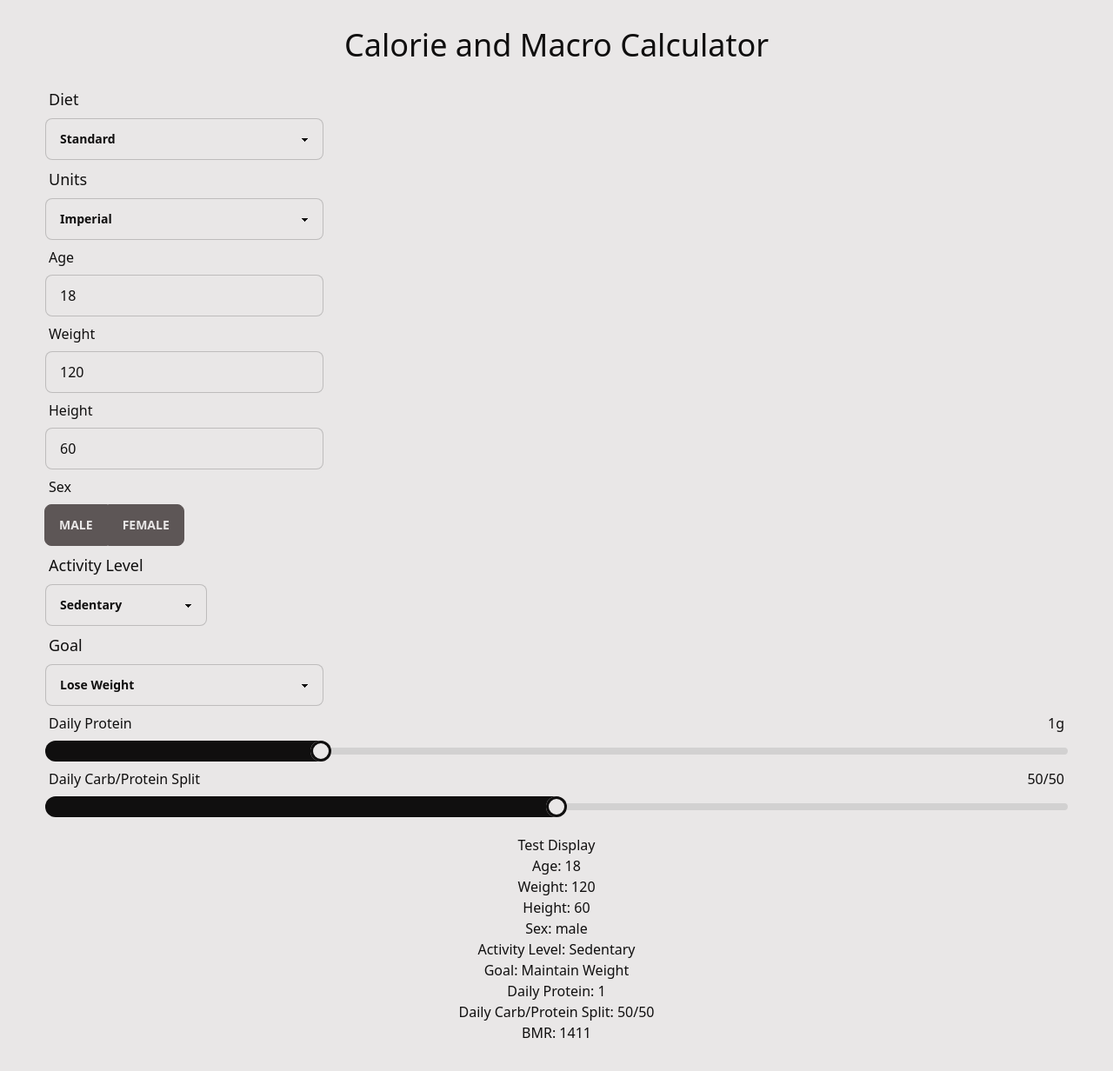
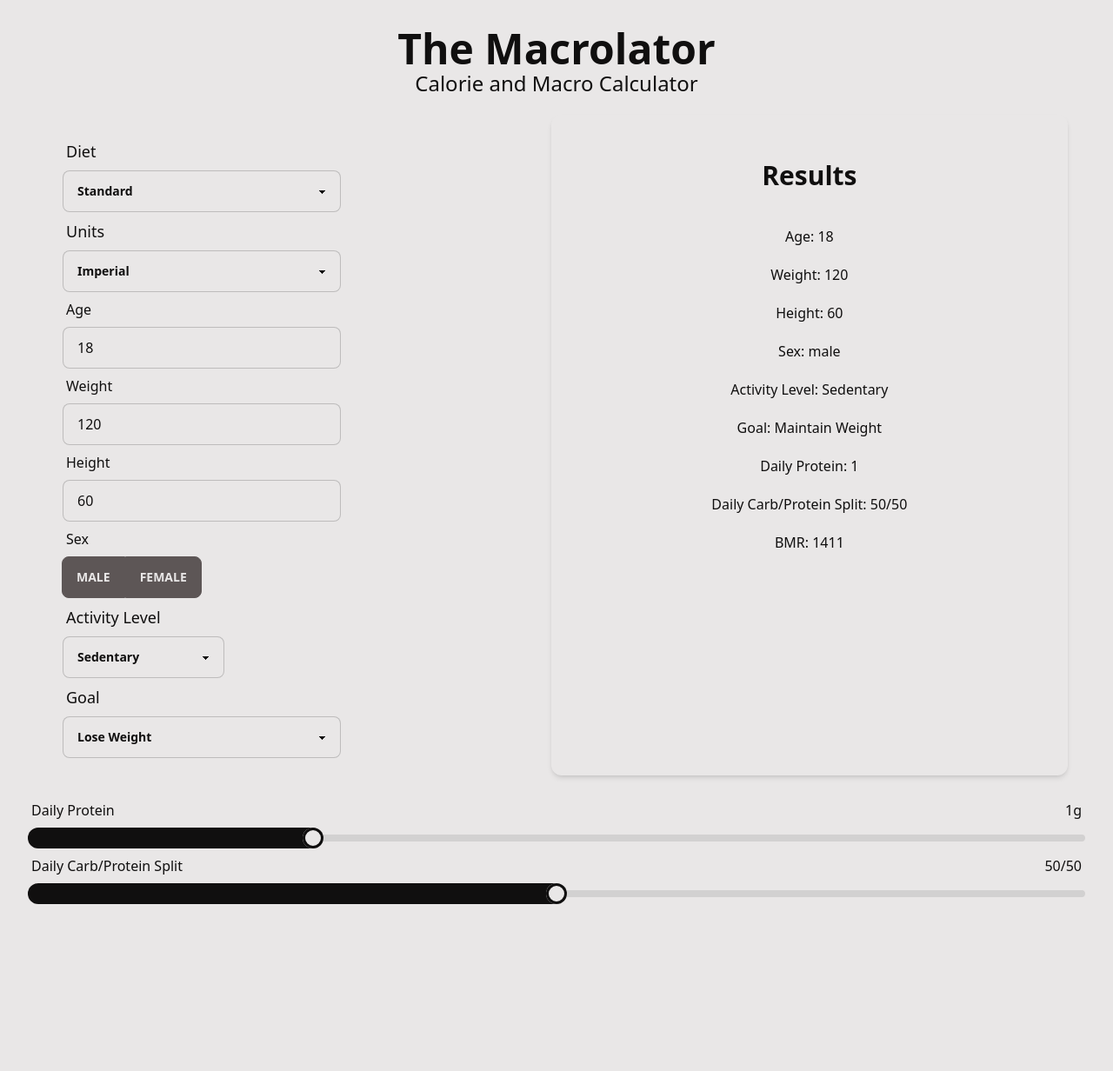
Before and after one commit to gabe-santos/calorie-macro-calc, a React (Vite) app: page / in a window 1280 px wide. Shown: the whole page at 87% size. After the commit the page ends 1072 px from the top, so only its background shows below. Built offline with nearby package versions, Linux system fonts and the light colour scheme.

Commit message:
adds title and prototype layout

```diff
--- a/index.html
+++ b/index.html
@@ -1,13 +1,16 @@
 <!DOCTYPE html>
 <html lang="en">
+
   <head>
     <meta charset="UTF-8" />
     <link rel="icon" type="image/svg+xml" href="/vite.svg" />
     <meta name="viewport" content="width=device-width, initial-scale=1.0" />
-    <title>Vite + React + TS</title>
+    <title>The Macrolator</title>
   </head>
+
   <body>
     <div id="root"></div>
     <script type="module" src="/src/main.tsx"></script>
   </body>
+
 </html>
--- a/src/App.tsx
+++ b/src/App.tsx
@@ -101,8 +101,12 @@ export const App = () => {
 
 	return (
 		<div className='App'>
-			<h1 className='text-4xl'>Calorie and Macro Calculator</h1>
-			<div className='container p-5 mx-auto'>
+			<h1 className='text-5xl font-black'>The Macrolator</h1>
+			<h2 className='text-2xl font-extralight'>
+				Calorie and Macro Calculator
+			</h2>
+			<div className='container flex p-5'>
+				<div className='container p-5'>
 					<Select label={'Diet'} options={dietOptions} />
 					<Select label={'Units'} options={unitOptions} />
 					<NumInput
@@ -158,6 +162,25 @@ export const App = () => {
 						value={goal}
 						onChange={handleGoalChange}
 					/>
+				</div>
+
+				{/* Display */}
+				<div className='container flex flex-col flex-grow shadow-md p-8 rounded-xl space-y-5'>
+					<h1 className='text-3xl my-5 font-black'>Results</h1>
+					<div>Age: {age}</div>
+					<div>Weight: {weight}</div>
+					<div>Height: {height}</div>
+					<div>Sex: {sex}</div>
+					<div>Activity Level: {activityLvl}</div>
+					<div>Goal: {goal}</div>
+					<div>Daily Protein: {proteinVal}</div>
+					<div>
+						Daily Carb/Protein Split:{' '}
+						{`${carbPercent}/${100 - carbPercent}`}
+					</div>
+					<div>BMR: {bmr}</div>
+				</div>
+			</div>
 
 			<Slider
 				label={'Daily Protein'}
@@ -178,21 +201,5 @@ export const App = () => {
 				onChange={handleCarbSplitChange}
 			/>
 		</div>
-			<div className='container'>
-				<h1>Test Display</h1>
-				<div>Age: {age}</div>
-				<div>Weight: {weight}</div>
-				<div>Height: {height}</div>
-				<div>Sex: {sex}</div>
-				<div>Activity Level: {activityLvl}</div>
-				<div>Goal: {goal}</div>
-				<div>Daily Protein: {proteinVal}</div>
-				<div>
-					Daily Carb/Protein Split:{' '}
-					{`${carbPercent}/${100 - carbPercent}`}
-				</div>
-				<div>BMR: {bmr}</div>
-			</div>
-		</div>
 	);
 };
```
Lines whose indentation alone changed are shown as unchanged.
